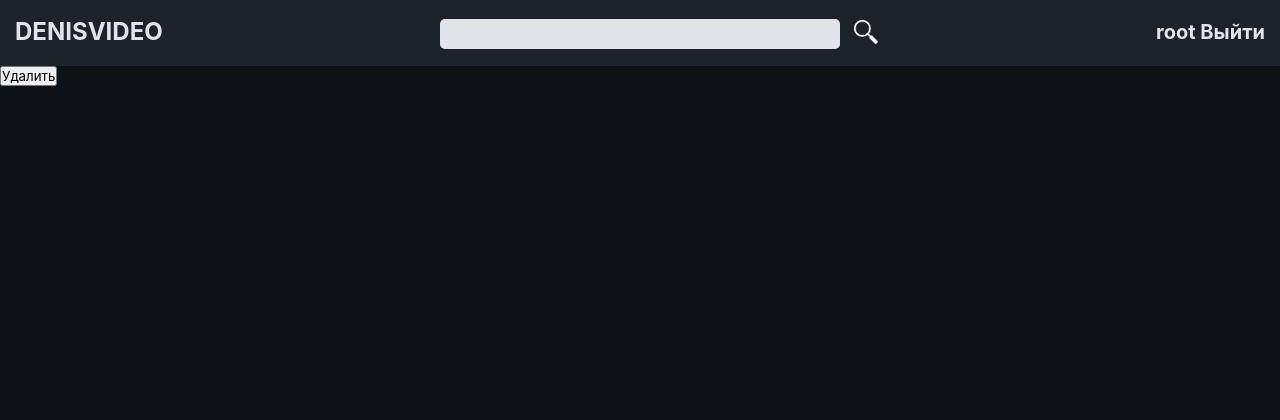
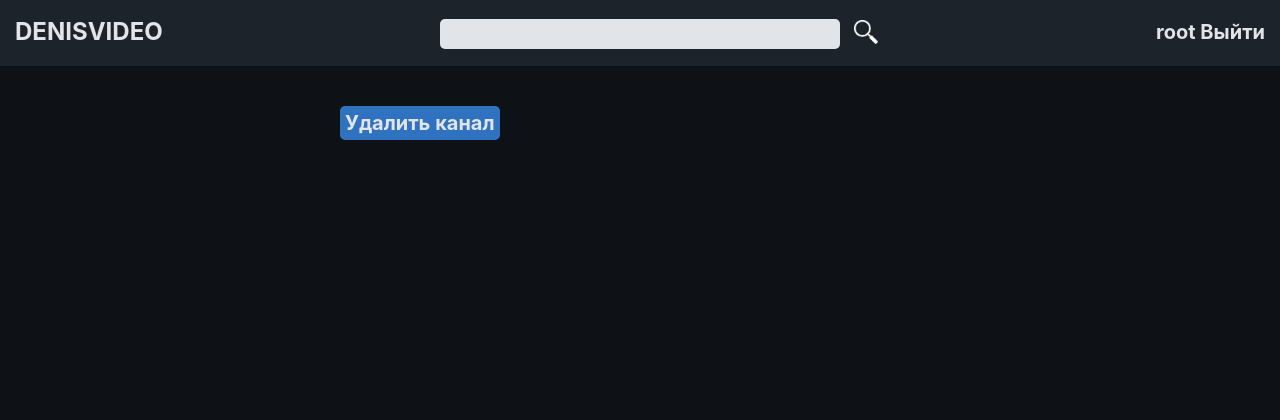
Before and after one commit to denis-teslyuk/denisvideosite, a Django app: page /users/delete_channel/ in a window 1280 px wide. Shown: the top 420 px of the page. Run offline with Django 5.2, Linux system fonts and the light colour scheme; a user stored in the database is signed in; data comes from the database, SQL or seed files in the repository; both versions use the stored data as it was after the commit.

Commit message:
Add styles to manipulate channel

```diff
--- a/denisvideosite/users/templates/users/manipulate_channel.html
+++ b/denisvideosite/users/templates/users/manipulate_channel.html
@@ -1,7 +1,7 @@
 {% extends 'base.html' %}
 
 {% block content %}
-<div><form action="" method="post">
+<div class="form-container"><form action="" method="post" class="site-form">
     {% csrf_token %}
     {{form.as_p}}
     <button type="submit">{{button_text}}</button>
--- a/denisvideosite/users/templates/users/profile.html
+++ b/denisvideosite/users/templates/users/profile.html
@@ -21,7 +21,7 @@
     <div class="blue-button"><a href="{% url 'add_video' %}">Добавить видео</a></div>
 </div>
 {% else %}
-<div><a href="{% url 'users:create_channel' %}">Создать канал</a></div>
+<div class="blue-button"><a href="{% url 'users:create_channel' %}">Создать канал</a></div>
 {% endif %}
 </div>
 {% endblock %}
--- a/denisvideosite/users/views.py
+++ b/denisvideosite/users/views.py
@@ -74,7 +74,7 @@
 
 class DeleteChannel(LoginRequiredMixin, DeleteView):
     model = Channel
-    extra_context = {'title': 'Удаление канала', 'button_text': 'Удалить', }
+    extra_context = {'title': 'Удаление канала', 'button_text': 'Удалить канал', }
     template_name = 'users/manipulate_channel.html'
 
     def get_object(self, queryset=None):
```
Also changed, not shown: denisvideosite/db.sqlite3.
